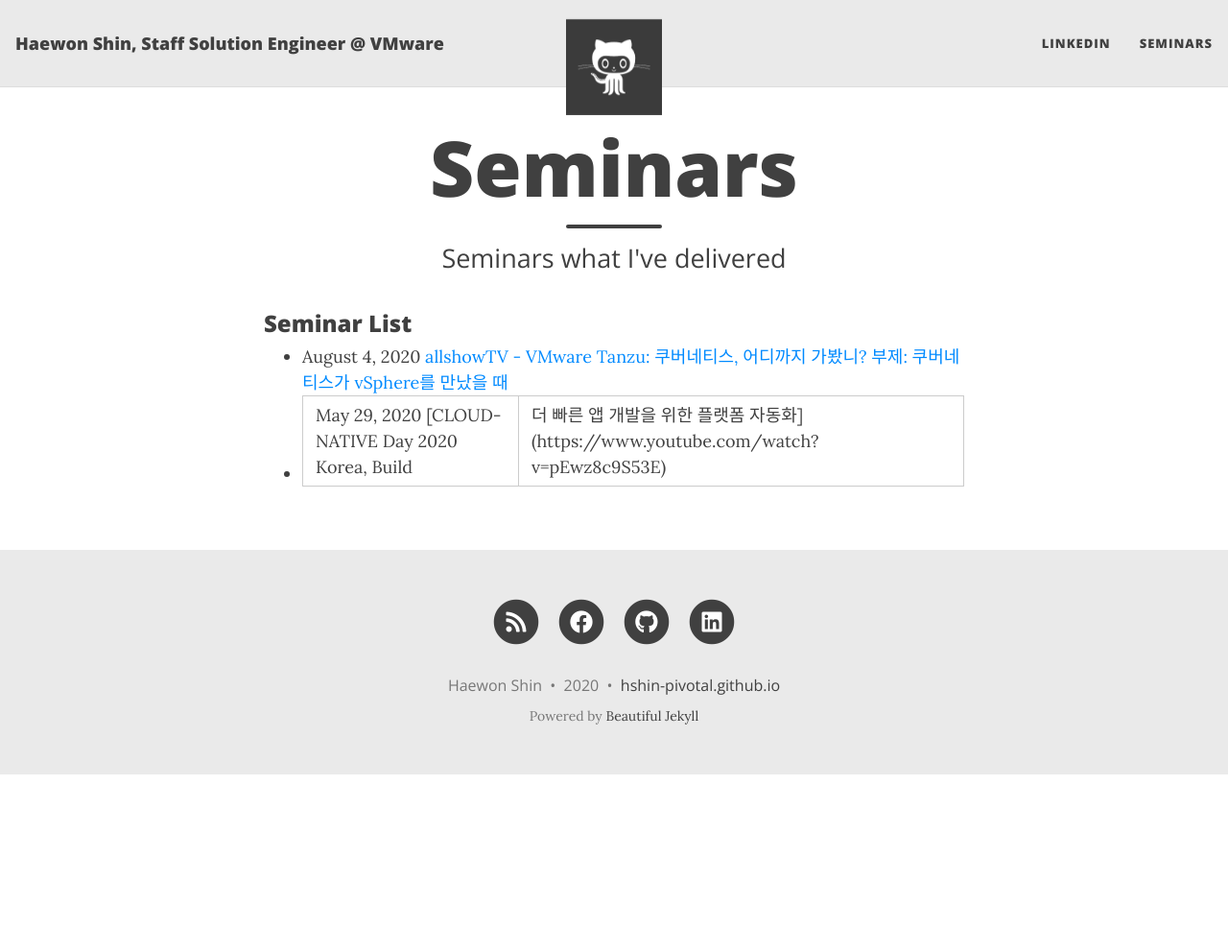
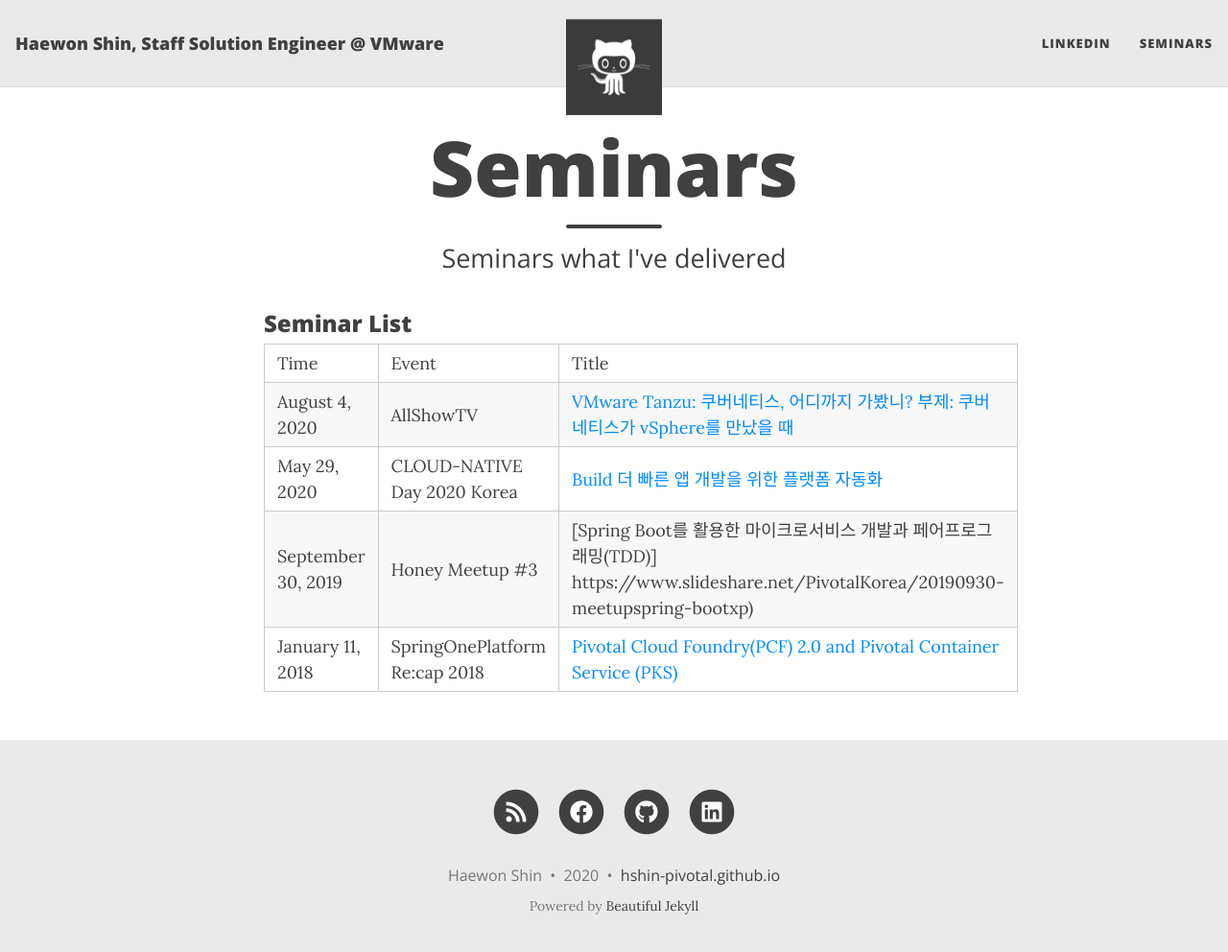
Before and after one commit to haewons-tanzu/haewons-tanzu.github.io, a Jekyll site: the page built from seminars.md, in a window 1280 px wide and 1005 px high. Shown: the top 992 px of the window at 96% size. Built offline with Jekyll 4.4.1, drawn with Linux system fonts in a browser that asks for light colours; nearby versions of some CDN libraries.

Commit message:
Update seminars.md

```diff
--- a/seminars.md
+++ b/seminars.md
@@ -6,5 +6,8 @@
 
 ### Seminar List
 
-- August 4, 2020 [allshowTV - VMware Tanzu: 쿠버네티스, 어디까지 가봤니? 부제: 쿠버네티스가 vSphere를 만났을 때](https://www.youtube.com/watch?v=LFuXnfMo6is)
-- May 29, 2020 [CLOUD-NATIVE Day 2020 Korea, Build|더 빠른 앱 개발을 위한 플랫폼 자동화](https://www.youtube.com/watch?v=pEwz8c9S53E)
+Time | Event | Title
+August 4, 2020 | AllShowTV | [VMware Tanzu: 쿠버네티스, 어디까지 가봤니? 부제: 쿠버네티스가 vSphere를 만났을 때](https://www.youtube.com/watch?v=LFuXnfMo6is)
+May 29, 2020 | CLOUD-NATIVE Day 2020 Korea | [Build 더 빠른 앱 개발을 위한 플랫폼 자동화](https://www.youtube.com/watch?v=pEwz8c9S53E)
+September 30, 2019 | Honey Meetup #3 | [Spring Boot를 활용한 마이크로서비스 개발과 페어프로그래밍(TDD)] https://www.slideshare.net/PivotalKorea/20190930-meetupspring-bootxp)
+January 11, 2018 | SpringOnePlatform Re:cap 2018 | [Pivotal Cloud Foundry(PCF) 2.0 and Pivotal Container Service (PKS)](https://www.slideshare.net/PivotalKorea/pivotal-cloud-foundrypcf-20-and-pivotal-container-service-pks)
```
